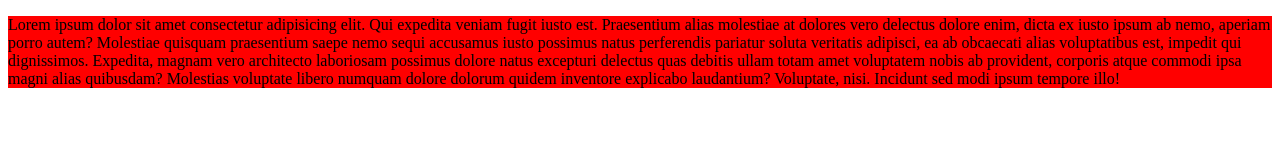
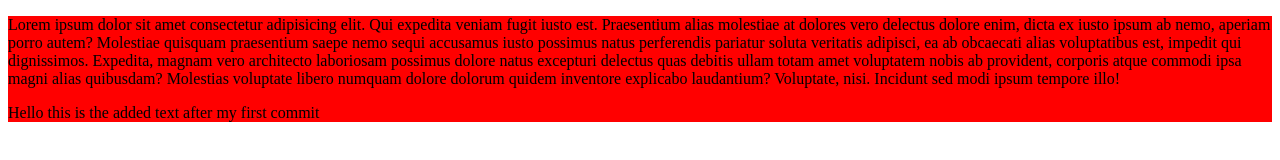
Before and after one commit to SamirJabre/testing, a plain HTML site: page index.html in a window 1280 px wide. Drawn offline with Linux system fonts and the light colour scheme.

Commit message:
Second Commit

```diff
--- a/index.html
+++ b/index.html
@@ -9,6 +9,7 @@
 
 <div class="container" style="background-color: red;">
     <p>Lorem ipsum dolor sit amet consectetur adipisicing elit. Qui expedita veniam fugit iusto est. Praesentium alias molestiae at dolores vero delectus dolore enim, dicta ex iusto ipsum ab nemo, aperiam porro autem? Molestiae quisquam praesentium saepe nemo sequi accusamus iusto possimus natus perferendis pariatur soluta veritatis adipisci, ea ab obcaecati alias voluptatibus est, impedit qui dignissimos. Expedita, magnam vero architecto laboriosam possimus dolore natus excepturi delectus quas debitis ullam totam amet voluptatem nobis ab provident, corporis atque commodi ipsa magni alias quibusdam? Molestias voluptate libero numquam dolore dolorum quidem inventore explicabo laudantium? Voluptate, nisi. Incidunt sed modi ipsum tempore illo!</p>
+    <p>Hello this is the added text after my first commit</p>
 </div>
 </body>
 </html>
```
